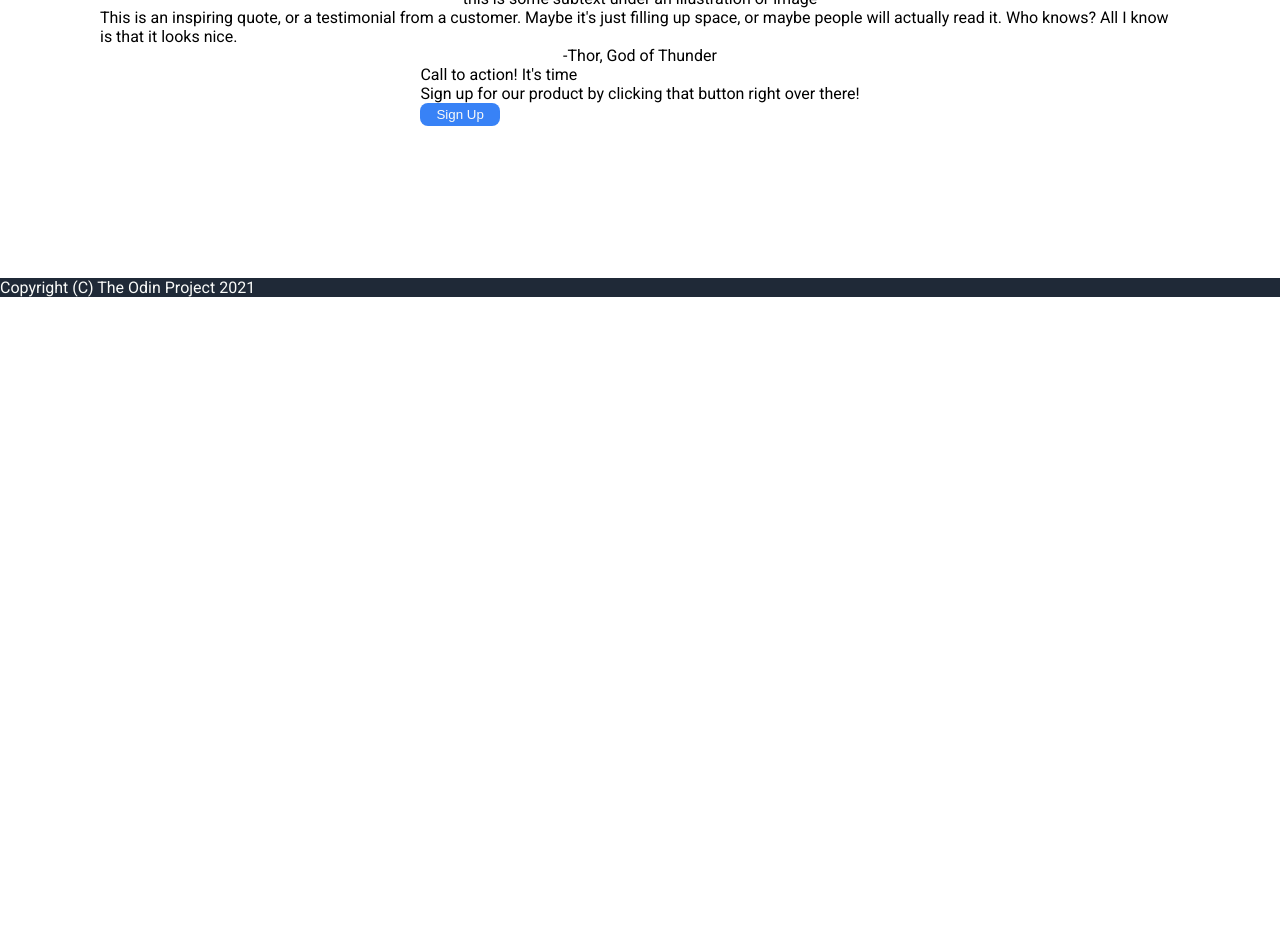
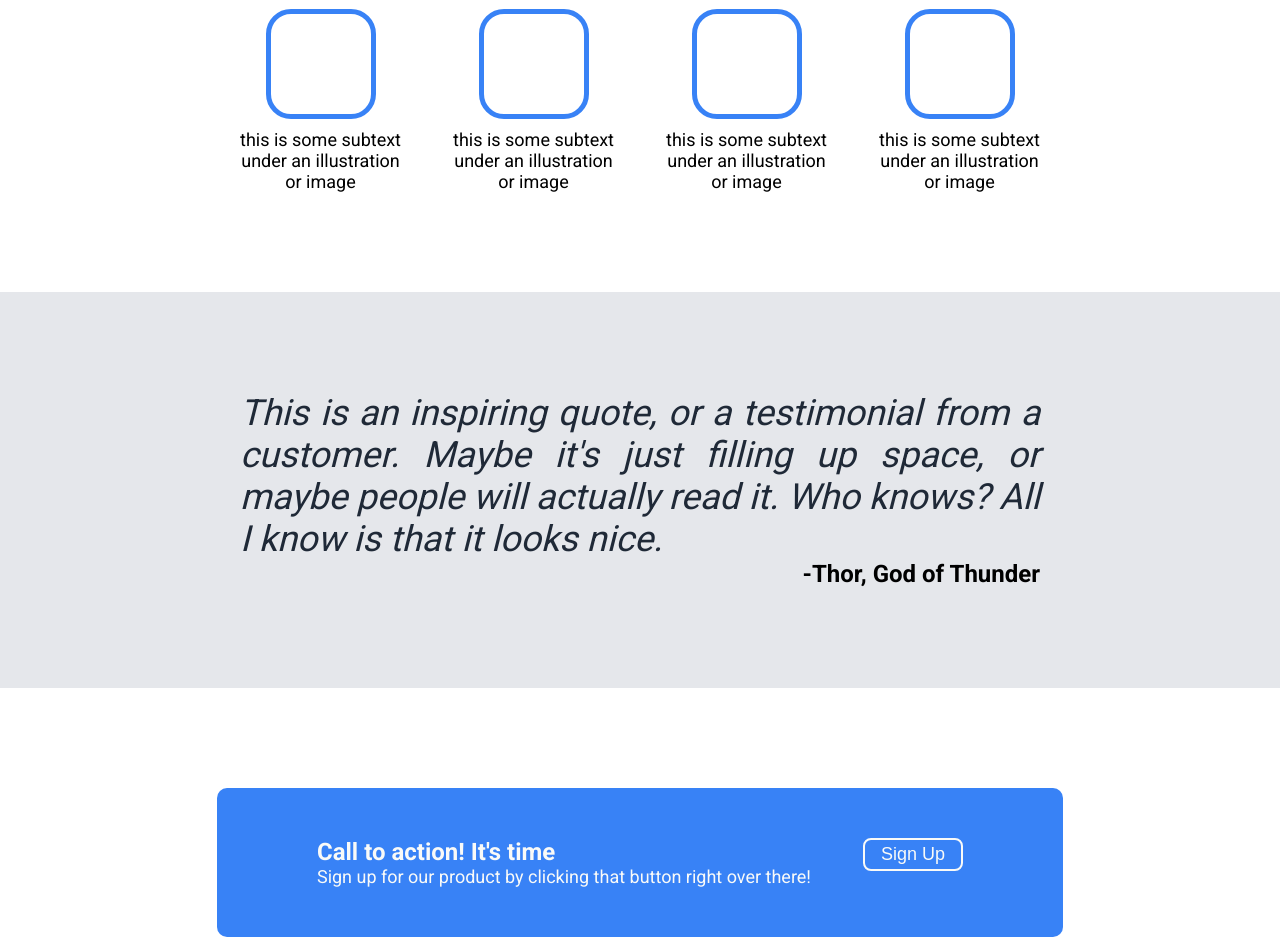
Before and after one commit to Crowlak/odin-lp, a plain HTML site: page index.html in a window 1280 px wide. Shown: the part 503-1449 px from the top of the page. Before the commit the page ends 800 px from the top, so only its background shows below. Drawn offline with Linux system fonts and the light colour scheme.

Commit message:
Finished CSS, hurray!

```diff
--- a/index.html
+++ b/index.html
@@ -28,32 +28,41 @@
     </div>
     <div class="content">
         <div class="content-title">Some random information.</div>
+        <div class="big-deck">
             <div class="deck">
                 <div class="card"></div>
-            <div>this is some subtext under an illustration or image</div>
+                <div class="text">this is some subtext under an illustration or image</div>
             </div>
             <div class="deck">
                 <div class="card"></div>
-            <div>this is some subtext under an illustration or image</div>
+                <div class="text">this is some subtext under an illustration or image</div>
             </div>
             <div class="deck">
                 <div class="card"></div>
-            <div>this is some subtext under an illustration or image</div>
+                <div class="text">this is some subtext under an illustration or image</div>
             </div>
             <div class="deck">
                 <div class="card"></div>
-            <div>this is some subtext under an illustration or image</div>
+                <div class="text">this is some subtext under an illustration or image</div>
             </div>
+        </div>
+    </div>
+    <div class="testimony">
         <div class="quote">This is an inspiring quote, or a testimonial from a customer.
             Maybe it's just filling up space, or maybe people will actually read it.
             Who knows? All I know is that it looks nice.
+        <div class="author">-Thor, God of Thunder</div></div>
     </div>
-        <div class="author">-Thor, God of Thunder</div>
+
     <div class="cta-container">
-            <div>Call to action! It's time</div>
-            <div>Sign up for our product by clicking that button right over there!</div>
-            <button>Sign Up</button>
+        <div class="cta-small">
+            <div class="cta-smaller">
+                <div class="cta-title">Call to action! It's time</div>
+                <div class="cta-text">Sign up for our product by clicking that button right over there!</div>
+            </div>
+            <button class="cta">Sign Up</button>
         </div>
     </div>
+
     <div class="footer">Copyright (C) The Odin Project 2021</div>
 </body>
--- a/style.css
+++ b/style.css
@@ -7,6 +7,7 @@ body {
     display: flex;
     flex-direction: column;
     justify-content: space-between;
+    font-size: 18px;
 }
 
 .header,
@@ -18,16 +19,18 @@ body {
 .header {
     display: flex;
     flex-direction: column;
-    padding: 0px 100px 50px;
-    align-items: space-between;
+    padding: 0px 100px 100px;
+    align-items: center;
+
 }
 
 .top {
     display: flex;
+    width: 800px;
+    font-size: 24px;
+    padding: 8px 0;
     justify-content: space-between;
     align-items: center;
-    font-size: 24px;
-    padding: 8px 0;
 }
 
 .logo {
@@ -48,6 +51,7 @@ a {
 .hero {
     display: flex;
     padding-top: 50px;
+    max-width: 800px;
 }
 
 .left-hero {
@@ -66,6 +70,7 @@ button {
     border: none;
     border-radius: 8px;
     padding: 4px 16px;
+    font-size: 18px;
 }
 
 .hero-img {
@@ -93,7 +98,7 @@ button {
     flex: 1;
     flex-direction: column;
     align-items: center;
-    padding: 0 100px;
+    padding: 0 100px<div class="footer-text">;
 }
 
 .content-title {
@@ -103,6 +108,102 @@ button {
     padding: 25px;
 }
 
+.big-deck {
+    display: flex;
+    justify-content: center;
+    align-items: center;
+    gap: 52px;
+    margin-bottom: 100px;
+    max-width: 800px;
+}
+
+.deck {
+    display: flex;
+    flex-direction: column;
+    align-items: center;
+    max-width: 200px;
+}
+
+.card {
+    height: 100px;
+    width: 100px;
+    border: 5px solid #3882f6;
+    border-radius: 25px;
+    margin-bottom: 10px;
+}
+
+.text {
+    font-size: 18px;
+    text-align: center;
+}
+
+.testimony {
+    background-color: #e5e7eb;
+    display: flex;
+    flex-direction: column;
+    justify-content: center;
+    align-items: center;
+    padding: 100px;
+
+}
+
+.quote {
+    font-size: 36px;
+    font-style: italic;
+    font-weight: lighter;
+    text-align: justify;
+    color: #1f2937;
+    max-width: 800px;
+}
+
+.author {
+    font-size: 24px;
+    font-weight: bold;
+    font-style: normal;
+    color: black;
+    text-align: end;
+}
+
+.cta-container {
+    display: flex;
+    justify-content: center;
+    align-items: center;
+
+}
+
+.cta-small {
+    display: flex;
+    background-color: #3882f6;
+    justify-content: space-between;
+    max-width: 800px;
+    padding: 50px 100px;
+    margin: 100px 0;
+    border-radius: 10px;
+    gap: 52px;
+}
+
+.cta-title,
+.cta-text {
+    color: #f9faf8;
+}
+
+.cta-text {
+    font-size: 18px;
+}
+
+.cta-title {
+    font-weight: bold;
+    font-size: 24px;
+}
+
+.cta {
+    border: 2px solid;
+}
+
 .footer {
+    display: flex;
+    justify-content: center;
+    align-content: center;
     justify-self: end;
+    padding: 25px;
 }
```
Lines whose indentation alone changed are shown as unchanged.
